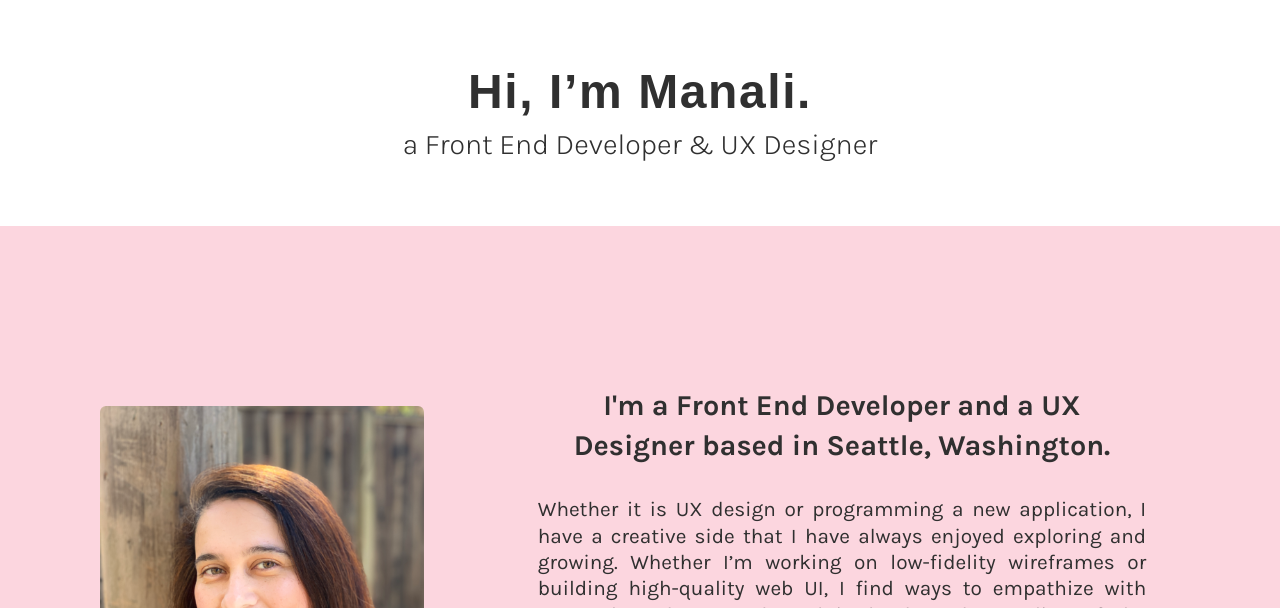
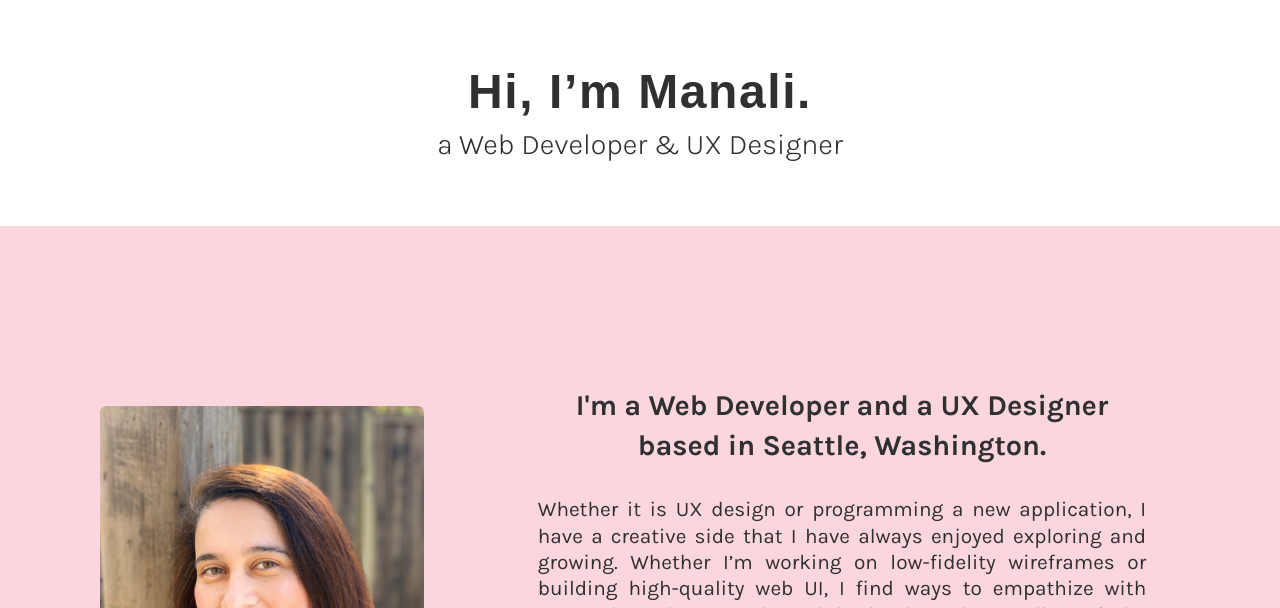
Before and after one commit to manali-decoding/manali-decoding.github.io, a website: page index.html in a window 1280 px wide. Shown: the part 192-800 px from the top of the page. Drawn offline with Linux system fonts and the light colour scheme; a web font is replaced by a local one.

Commit message:
updates to the title

```diff
--- a/index.html
+++ b/index.html
@@ -3,7 +3,7 @@
 
 <head>
     <meta charset="utf-8">
-    <title>Manali Joshi | Front End Developer</title>
+    <title>Manali Joshi | Web Developer</title>
     <meta name="description" content="">
     <meta name="viewport" content="width=device-width, initial-scale=1">
 
@@ -78,7 +78,7 @@
             </nav>
             <div class="hero slide-up">
                 <h1 class="headline">Hi, I&#8217;m Manali.</h1>
-                <h2 class="greeting">a Front End Developer & UX Designer </span></h2>
+                <h2 class="greeting">a Web Developer & UX Designer </span></h2>
             </div>
         </div>
     </header>
@@ -90,7 +90,7 @@
             <img id="about__img" src="imgaes/manali_profile_1 1.png" alt="Manali Joshi front end developer">
             <div id="about__text">
                 <!-- <h2 class="category-header" id="about__about">About</h2> -->
-                <h3 id="about__headline">I'm a Front End Developer and a UX Designer based in Seattle,
+                <h3 id="about__headline">I'm a Web Developer and a UX Designer based in Seattle,
                     Washington.</h3>
                 <p>Whether it is UX design or programming a new application, I
                     have a creative side that I have always enjoyed exploring and growing. Whether I’m working on
```
